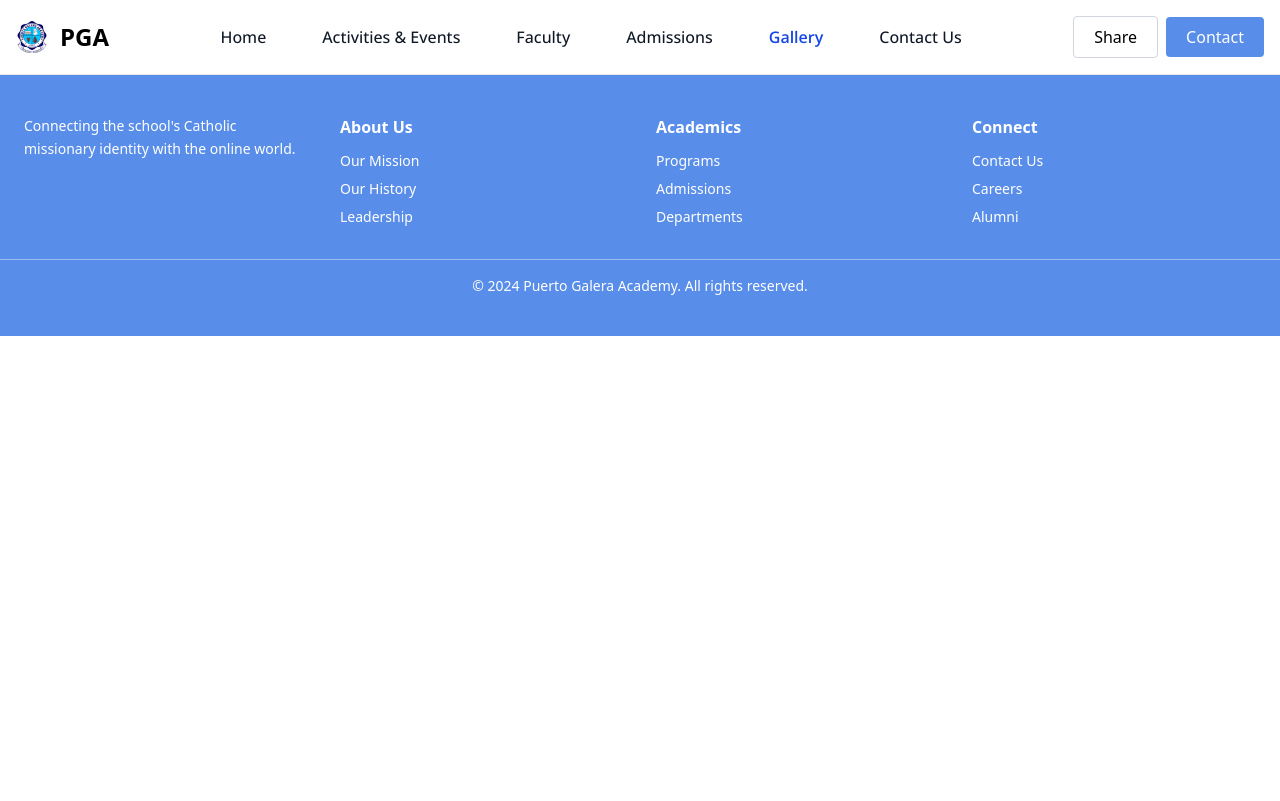
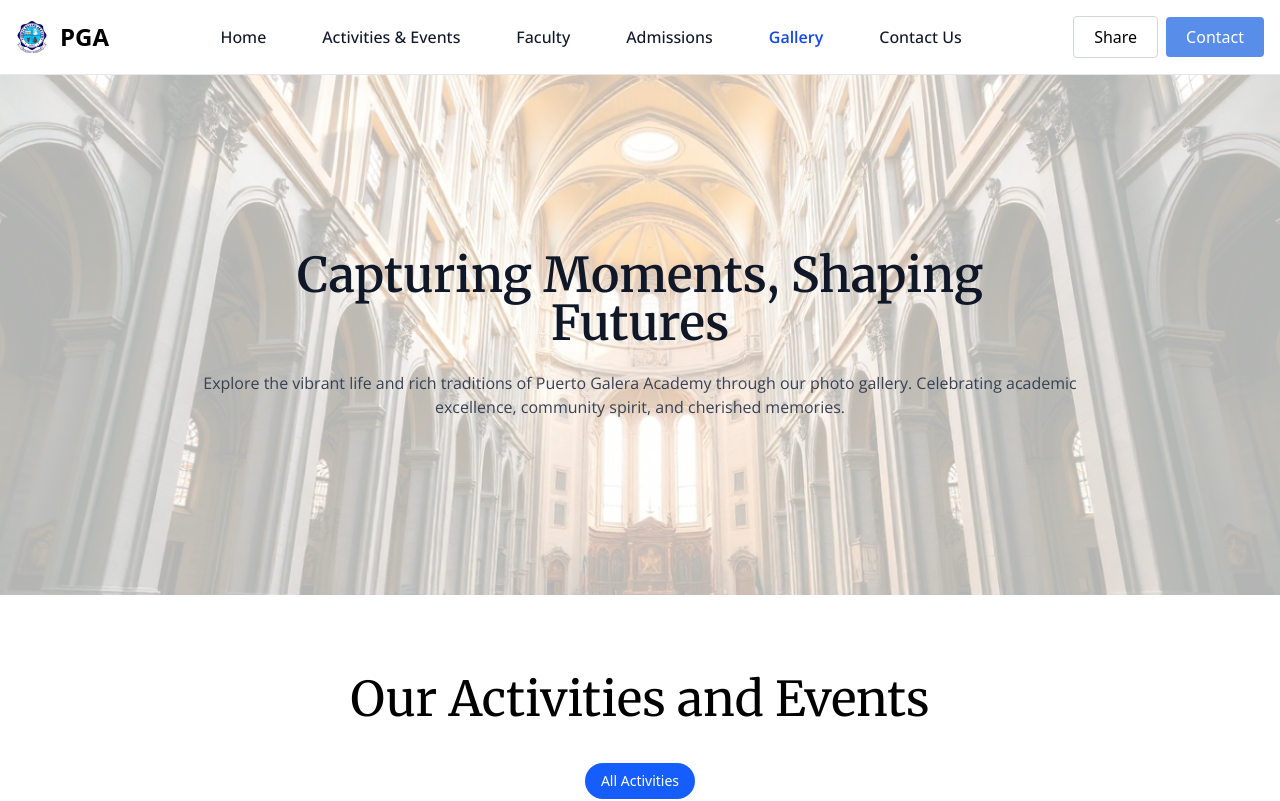
Before and after one commit to Khryzen/pga, a React (Vite) app: page /gallery in a window 1280 px wide. Shown: the top 801 px of the page. Built offline with nearby package versions, Linux system fonts and the light colour scheme.

Commit message:
Done with gallery page

```diff
--- a/public/admin/config.yml
+++ b/public/admin/config.yml
@@ -135,3 +135,21 @@
           fields:
             - {name: "question", label: "Question", widget: "string"}
             - {name: "answer", label: "Answer", widget: "text"}
+  - name: "gallery"
+    label: "Gallery"
+    files:
+      - file: "public/content/gallery.json"
+        label: "Gallery Content"
+        name: "gallery"
+        fields:
+          - { name: "background", label: "Gallery Background", widget: "image" }
+          - { name: "header", label: "Gallery Header", widget: "string" }
+          - { name: "description", label: "Gallery Description", widget: "text" }
+          - label: "Gallery"
+            name: "gallery"
+            required: false
+            widget: "list"
+            fields:
+              - { name: "image", label: "Image", widget: "image" }
+              - { name: "description", label: "Description", widget: "text", required: false }
+              - { name: "category", label: "Category", widget: "string" }
--- /dev/null
+++ b/public/content/gallery.json
@@ -0,0 +1,6 @@
+{
+  "background": "/images/uploads/bg-gallery.png",
+  "header": "Capturing Moments, Shaping Futures",
+  "description": "Explore the vibrant life and rich traditions of Puerto Galera Academy through our photo gallery. Celebrating academic excellence, community spirit, and cherished memories.",
+  "gallery": []
+}
--- a/src/pages/Gallery.tsx
+++ b/src/pages/Gallery.tsx
@@ -1,5 +1,136 @@
-export default function Gallery(){
-  return(
-    <></>
+import { useEffect, useState } from "react";
+
+type GalleryItem = {
+  image: string;
+  description: string;
+  category?: string;
+};
+
+type GalleryContent = {
+  background: string;
+  header: string;
+  description: string;
+  gallery: GalleryItem[];
+};
+
+async function fetchJSON<T>(url: string): Promise<T> {
+  const res = await fetch(url);
+  if (!res.ok) throw new Error(`Failed to fetch ${url}`);
+  return res.json();
+}
+
+export default function Gallery() {
+  const [content, setContent] = useState<GalleryContent | null>(null);
+  const [selectedCategory, setSelectedCategory] =
+    useState<string>("All Activities");
+
+  useEffect(() => {
+    (async () => {
+      try {
+        const data = await fetchJSON<GalleryContent>(
+          `${import.meta.env.BASE_URL}content/gallery.json`
+        );
+        setContent(data);
+      } catch (err) {
+        console.error(err);
+      }
+    })();
+  }, []);
+
+  if (!content) return null;
+
+const categories: string[] = Array.from(
+  new Set(
+    content.gallery
+      .map((item) => item.category)
+      .filter((c): c is string => Boolean(c))
   )
+).sort();
+  // filter logic
+  const filteredGallery =
+    selectedCategory === "All Activities"
+      ? content.gallery
+      : content.gallery.filter((item) => item.category === selectedCategory);
+
+  return (
+    <>
+      <section
+        className="py-20 relative w-full md:min-h-[520px] flex flex-col items-center justify-center gap-10 bg-cover bg-center bg-no-repeat"
+        style={{
+          backgroundImage: `url(${
+            import.meta.env.BASE_URL
+          }${content.background.replace(/^\//, "")})`,
+        }}
+      >
+        <div className="absolute inset-0 bg-white/70"></div>
+        <div className="relative z-10 flex flex-col items-center gap-6 px-6">
+          <h1 className="md:text-5xl text-3xl font-semibold font-merriweather max-w-3xl text-center text-gray-900">
+            {content.header}
+          </h1>
+          <p className="text-md font-open-sans max-w-4xl text-center text-gray-700">
+            {content.description}
+          </p>
+        </div>
+      </section>
+
+      {/* Categories */}
+      <div className="w-full flex flex-row items-center justify-center">
+        <h1 className="md:text-5xl text-3xl font-merriweather text-justify mt-20">
+          Our Activities and Events
+        </h1>
+      </div>
+      <div className="flex flex-wrap gap-3 justify-center my-10">
+        <button
+          onClick={() => setSelectedCategory("All Activities")}
+          className={`px-4 py-2 rounded-full text-sm font-medium ${
+            selectedCategory === "All Activities"
+              ? "bg-blue-600 text-white"
+              : "bg-gray-100 hover:bg-gray-200"
+          }`}
+        >
+          All Activities
+        </button>
+        {categories.map((cat) => (
+          <button
+            key={cat}
+            onClick={() => setSelectedCategory(cat)}
+            className={`px-4 py-2 rounded-full text-sm font-medium ${
+              selectedCategory === cat
+                ? "bg-blue-600 text-white"
+                : "bg-gray-100 hover:bg-gray-200"
+            }`}
+          >
+            {cat}
+          </button>
+        ))}
+      </div>
+      {/* Gallery Grid */}
+      <div className="w-full flex justify-center md:px-20">
+        <div className="grid grid-cols-1 sm:grid-cols-2 md:grid-cols-3 gap-6 px-6 w-full">
+          {filteredGallery.map((item, i) => (
+            <div
+              key={i}
+              className="relative group overflow-hidden rounded-lg shadow-lg"
+            >
+              <img
+                src={`${import.meta.env.BASE_URL}${item.image.replace(
+                  /^\//,
+                  ""
+                )}`}
+                alt={item.description || "Gallery image"}
+                className="w-full h-64 object-cover transform group-hover:scale-105 transition-transform duration-300"
+              />
+              {item.description && (
+                <div className="absolute inset-0 bg-black/60 flex items-center justify-center opacity-0 group-hover:opacity-100 transition-opacity duration-300">
+                  <p className="text-white text-center px-4 text-sm md:text-base font-open-sans">
+                    {item.description}
+                  </p>
+                </div>
+              )}
+            </div>
+          ))}
+        </div>
+      </div>
+    </>
+  );
 }
```
Also changed, not shown: public/images/uploads/bg-gallery.png (added).
